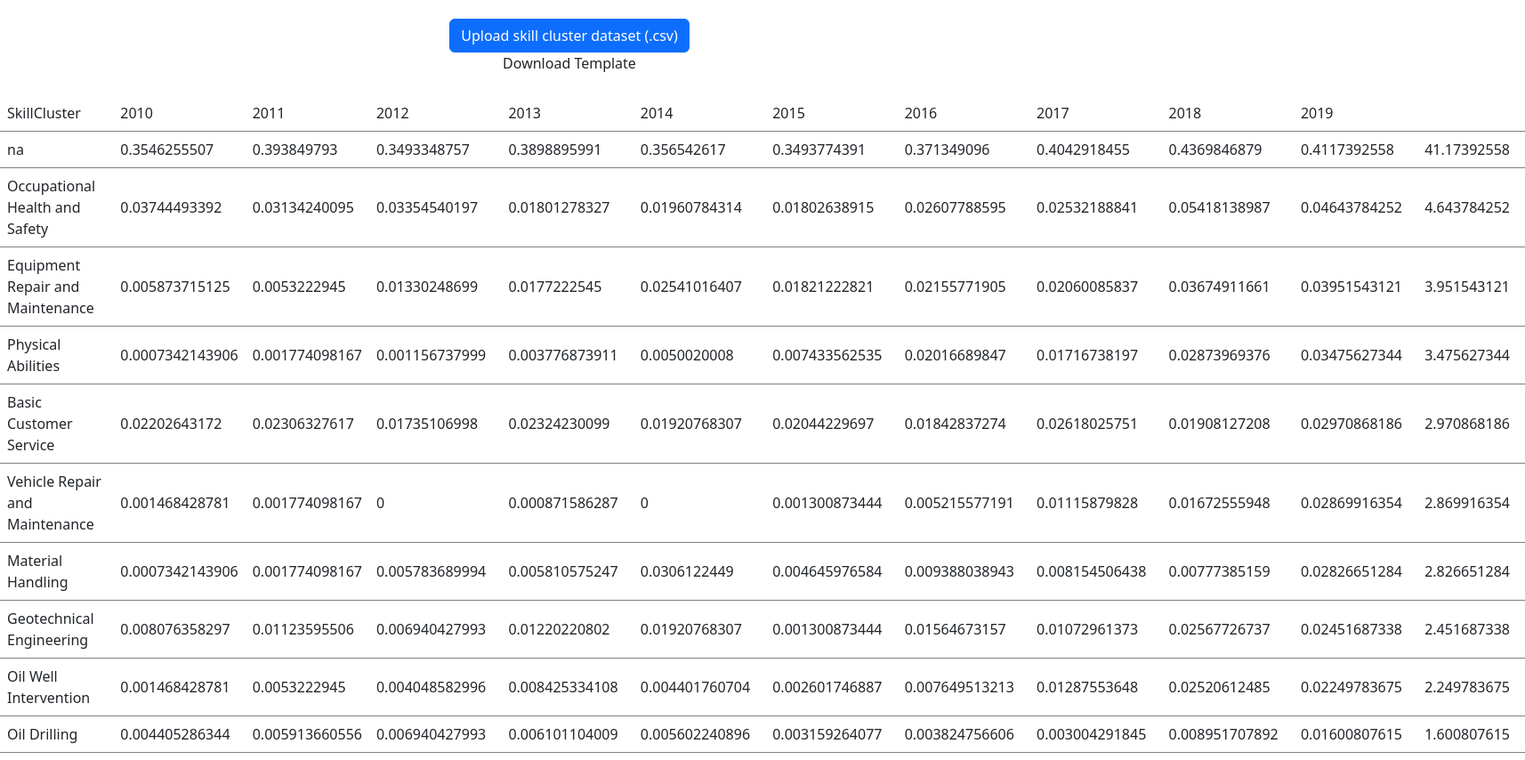
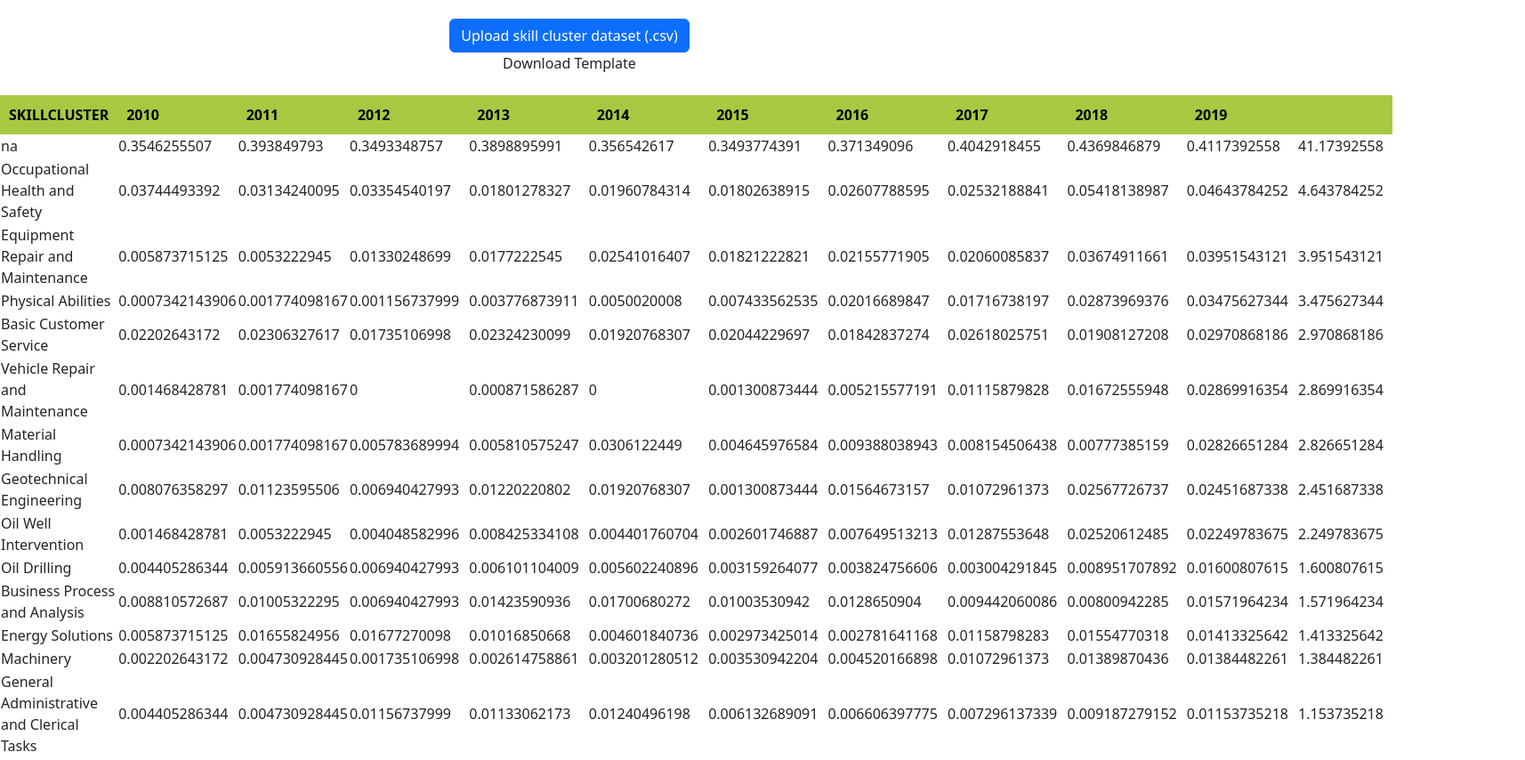
Before and after one commit to Sandeepghosh-officialwork/chartVisual, a plain HTML site: page index.html in a window 1280 px wide. Shown: the part 255-1109 px from the top of the page at 89% size, 1714 px wide, since content can reach past the window. Drawn offline with nearby package versions, Linux system fonts and the light colour scheme.

Commit message:
2nd commit

```diff
--- a/index.html
+++ b/index.html
@@ -27,8 +27,12 @@
           <br>
         <button class="btn btn-primary">Upload skill cluster dataset (.csv)</button><span>Download Template</span><a href=""></a><br>
     </div>
-    <div class="content-table table" id="table-container"></div>
+    <!-- <div class="content-table table" id="table-container"></div> -->
+
+    <div id="table-container"></div>
+
     <script src="https://cdn.jsdelivr.net/npm/bootstrap@5.3.0/dist/js/bootstrap.bundle.min.js"></script>
+    <script src="https://code.jquery.com/jquery-3.6.0.min.js"></script>
     <script src="script.js"></script>
 </body>
 </html>
--- a/script.js
+++ b/script.js
@@ -30,39 +30,203 @@ General Accounting,0.01174743025,0.0053222945,0.01041064199,0.00493898896,0.0050
 Regulation and Law Compliance,0.04111600587,0.01774098167,0.01792943898,0.004648460198,0.0008003201281,0.02824753763,0.004520166898,0.00643776824,0.003062426384,0.00389385636,0.389385636
 Oil Wells,0.004405286344,0.006505026611,0.008097165992,0.006391632772,0.004601840736,0.001486712507,0.002433936022,0.002145922747,0.005418138987,0.003749639458,0.3749639458`;
 
-//split string with next line and get new array of lines
-const arrayOfLines = clusterDataset.split("\n");
-console.log(arrayOfLines);
+// //split string with next line and get new array of lines
+// const arrayOfLines = clusterDataset.split("\n");
+// console.log(arrayOfLines);
 
-//devlaring empty array to store array of values
-let arrayOfValues = [];
+// //devlaring empty array to store array of values
+// let arrayOfValues = [];
 
-//creating two dimensional array and inserting separated values
-for (let index in arrayOfLines) {
-  arrayOfValues[index] = [];
-  arrayOfValues[index] = arrayOfLines[index].split(",");
+// //creating two dimensional array and inserting separated values
+// for (let index in arrayOfLines) {
+//   arrayOfValues[index] = [];
+//   arrayOfValues[index] = arrayOfLines[index].split(",");
+// }
+
+// //getting table element by id
+// const tableContainer = document.getElementById("table-container");
+
+// // Create the table element
+// const table = document.createElement("table");
+
+// const tableHead = document.createElement("thead");
+
+// for (let i = 0; i < arrayOfValues[0].length; i++) {
+//   const headCell = document.createElement("th");
+//   headCell.textContent = arrayOfValues[0][i];
+//   tableHead.appendChild(headCell);
+// }
+// table.appendChild(tableHead);
+
+// for (
+//   let OuterArrayIndex = 1;
+//   OuterArrayIndex < arrayOfValues.length;
+//   OuterArrayIndex++
+// ) {
+//   const row = document.createElement("tr");
+//   // Create the table rows and cells
+//   for (let i = 0; i < arrayOfValues[OuterArrayIndex].length; i++) {
+//     const cell = document.createElement("td");
+//     cell.textContent = arrayOfValues[OuterArrayIndex][i];
+//     row.appendChild(cell);
+//   }
+
+//   table.appendChild(row);
+// }
+
+// const table2 = table;
+// // Append the table to the container
+// tableContainer.appendChild(table2);
+
+//generating objects from array of string
+let arrayObj = [];
+let lines = clusterDataset.split("\n");
+
+let header = lines[0].split(",");
+
+for (let i = 1; i < lines.length; i++) {
+  let rowData = lines[i].split(",");
+  arrayObj[i - 1] = {};
+
+  for (let j = 0; j < rowData.length; j++) {
+    arrayObj[i - 1][header[j]] = rowData[j];
+  }
 }
 
-//getting table element by id
-const tableContainer = document.getElementById("table-container");
+let data = arrayObj;
 
-// Create the table element
-const table = document.createElement("table");
+console.log(header);
 
-for (
-  let OuterArrayIndex = 0;
-  OuterArrayIndex < arrayOfValues.length;
-  OuterArrayIndex++
-) {
-  const row = document.createElement("tr");
-  // Create the table rows and cells
-  for (let i = 0; i < arrayOfValues[OuterArrayIndex].length; i++) {
-    const cell = document.createElement("td");
-    cell.textContent = arrayOfValues[OuterArrayIndex][i];
-    row.appendChild(cell);
-  }
+var table = $("<table>");
 
-  table.appendChild(row);
-}
+// Create the table header
+var thead = $("<thead>").appendTo(table);
+$("<th>").text("SkillCluster").appendTo(thead);
+$("<th>").text("2010").appendTo(thead);
+$("<th>").text("2011").appendTo(thead);
+$("<th>").text("2012").appendTo(thead);
+$("<th>").text("2013").appendTo(thead);
+$("<th>").text("2014").appendTo(thead);
+$("<th>").text("2015").appendTo(thead);
+$("<th>").text("2016").appendTo(thead);
+$("<th>").text("2017").appendTo(thead);
+$("<th>").text("2018").appendTo(thead);
+$("<th>").text("2019").appendTo(thead);
+$("<th>").text("").appendTo(thead);
+
+// Create the table body
+var tbody = $("<tbody>").appendTo(table);
+$.each(data, function (index, item) {
+  var row = $("<tr>").appendTo(tbody);
+  $("<td .sortable-column>").text(item["SkillCluster"]).appendTo(row);
+  $("<td>").text(item["2010"]).appendTo(row);
+  $("<td>").text(item["2011"]).appendTo(row);
+  $("<td>").text(item["2012"]).appendTo(row);
+  $("<td>").text(item["2013"]).appendTo(row);
+  $("<td>").text(item["2014"]).appendTo(row);
+  $("<td>").text(item["2015"]).appendTo(row);
+  $("<td>").text(item["2016"]).appendTo(row);
+  $("<td>").text(item["2017"]).appendTo(row);
+  $("<td>").text(item["2018"]).appendTo(row);
+  $("<td>").text(item["2019"]).appendTo(row);
+  $("<td>").text(item[""]).appendTo(row);
+});
+
 // Append the table to the container
-tableContainer.appendChild(table);
+$("#table-container").append(table);
+
+// const contentTable = document.getElementById("result");
+
+// drawTable(arrayObj);
+
+// function drawTable(arrayObj) {
+//   const table = document.createElement("table");
+//   const thead = document.createElement("thead");
+
+//   const thForHeader = document.createElement("th");
+
+//   //appending table head
+//   for (let i = 0; i < header.length; i++) {
+//     thForHeader.innerText = header[i];
+//     thead.appendChild(thForHeader);
+//   }
+//   table.appendChild(thead);
+
+//   for (let i = 0; i < arrayObj.length; i++) {
+//     const tr = document.createElement("tr");
+//     for (let j = 0; j < header.length; j++) {
+//       const td = document.createElement("td");
+//       td.innerText = arrayObj[i][header[j]];
+//       console.log(arrayObj[i][header[j]]);
+//       console.log(header[j]);
+//       tr.appendChild(td);
+//     }
+//     table.appendChild(tr);
+//   }
+// }
+
+// const newTable = document.createElement("table");
+
+// let thValues = ``;
+// for (value of header) {
+//   thValues += `<th>${value}</th>`;
+// }
+// let tableHeadString = `<thead>${thValues}</thead>`;
+
+// newTable.innerHTML = tableHeadString;
+
+// for (outerIndex of arrayObj) {
+//   const rowData = document.createElement("tr");
+//   for (innerIndex in outerIndex) {
+//     const cellData = document.createElement("td");
+//     cellData.textContent = outerIndex[innerIndex];
+//     rowData.appendChild(cellData);
+//   }
+//   newTable.appendChild(rowData);
+// }
+
+// contentTable.appendChild(newTable);
+
+// let sortDirection = false;
+
+// //function to sort columns
+// function sortColumn(columnName) {
+//   const dataType = typeof arrayObj[1][columnName];
+//   sortDirection = !sortDirection;
+
+//   switch (dataType) {
+//     case "String":
+//       sortStringColumn(sortDirection, columnName);
+//       break;
+
+//     case "Number":
+//       sortNumberColumn(sortDirection, columnName);
+//       break;
+
+//     default:
+//       console.log("invalid data type: " + dataType);
+//   }
+// }
+
+// //function to sort number column values
+// function sortNumberColumn(sort, columnName) {
+//   arrayObj = arrayObj.sort((value1, value2) => {
+//     return sort
+//       ? value1[columnName] - value2[columnName]
+//       : value2[columnName] - value1[columnName];
+//   });
+// }
+
+// //function to sort string column values
+// function sortStringColumn(sort, columnName) {
+//   arrayObj = arrayObj.sort((value1, value2) => {
+//     if (value1[columnName].toLowerCase() < value2[columnName].toLowerCase()) {
+//       return -1;
+//     } else if (
+//       value1[columnName].toLowerCase() > value2[columnName].toLowerCase()
+//     ) {
+//       return 1;
+//     }
+//     return 0;
+//   });
+// }
--- a/style.css
+++ b/style.css
@@ -9,22 +9,26 @@ body{
   }
 
   content-table{
-    border: 2px solid;
     border-collapse: collapse;
     margin: 25px 0;
     font-size: 0.9em;
     min-width: 400px;
   }
 
-  content-table thead tr{
+  content-table td, th{
     background-color: #A7C942;
     color: black;
+    border: 2px solid #cccccc;
     text-align: center;
     font-weight: bold;
-
+    padding: 10px;
   }
 
-  td {
-    border: 1px solid black;
-    padding: 8px;
+  th {
+    font-weight: bold;
+    text-transform: uppercase;
   }
+
+  table{
+    bo
+  }
```
